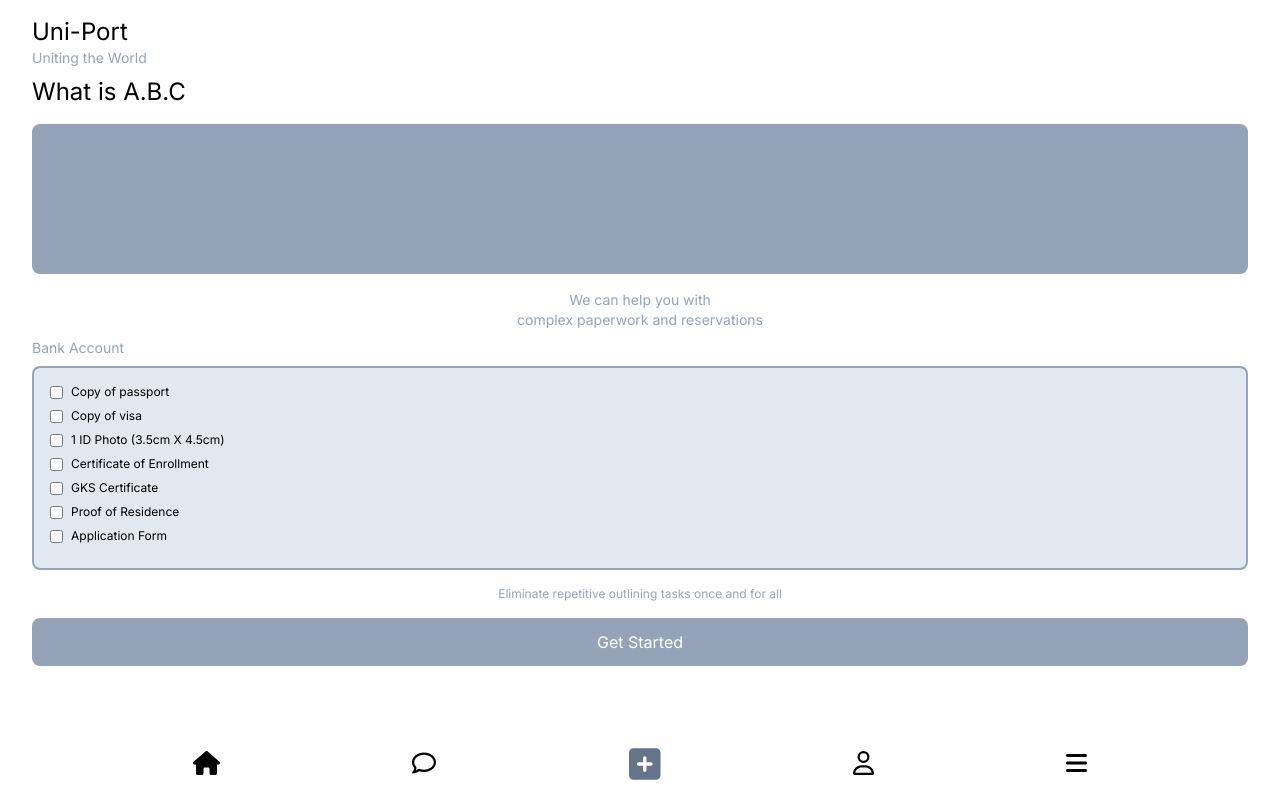
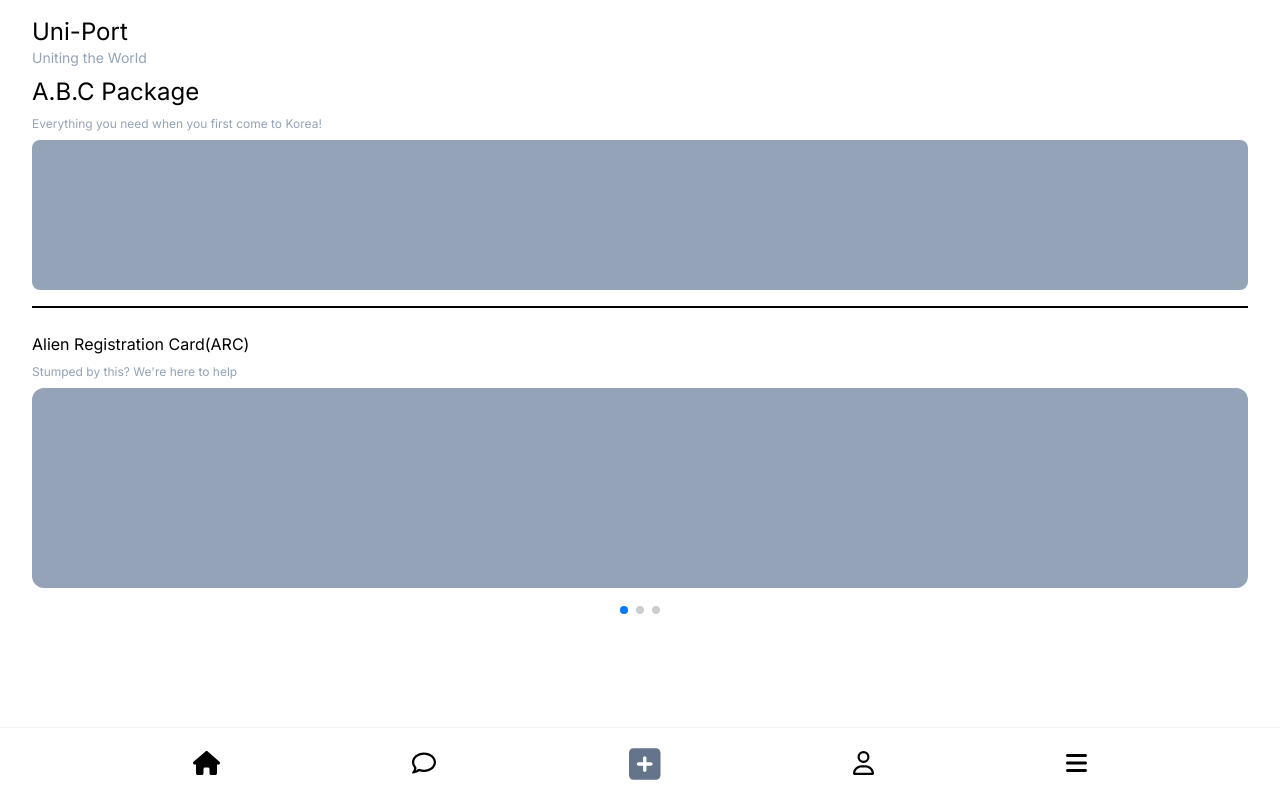
Before and after one commit to UniportOfficial/web_client, a Next.js app: page /service in a window 1280 px wide. Built offline with nearby package versions, Linux system fonts and the light colour scheme.

Commit message:
feat: add Service main page

```diff
--- a/src/app/service/page.tsx
+++ b/src/app/service/page.tsx
@@ -2,25 +2,24 @@ import Navigation from "@/components/navigation/Navigation";
 import IntroCarousel from '@/components/service/IntroCarousel';
 import ChecklistCarousel from "@/components/service/ChecklistCarousel";
 import BrandLogo from "@/components/service/BrandLogo";
+import ServiceCarousel from "@/components/service/ServiceCarousel";
 
-export default function Main(){
+export default function Service(){
     return(
         <main>
             <section className="px-8 py-4">
                 <BrandLogo></BrandLogo>
                 <div className="content-container py-2">
-                    <h1 className="text-2xl">What is A.B.C</h1>
-                    <IntroCarousel></IntroCarousel>
-                    <div className="catchphrase text-center text-sm text-slate-400">
-                        <p>We can help you with</p>
-                        <p>complex paperwork and reservations</p>
+                    <h1 className="text-2xl mb-2">A.B.C Package</h1>
+                    <div className="catchphrase text-xs text-slate-400 mb-2">
+                        <p>Everything you need when you first come to Korea!</p>
                     </div>
+                    <IntroCarousel className="mb-2"></IntroCarousel>
                 </div>
-                <ChecklistCarousel/>
-                <div className="catchphrase py-4 text-center text-xs text-slate-400">
-                    <p>Eliminate repetitive outlining tasks once and for all</p>
+                <div className="border-t-2 border-black mb-6"/>
+                <div className="service-container">
+                    <ServiceCarousel></ServiceCarousel>
                 </div>
-                <button className="w-full h-12 rounded-lg bg-slate-400 text-white">Get Started</button>
             </section>
             <div className="navgiation-wrapper mb-20"></div>
             <Navigation/>
--- a/src/components/navigation/Navigation.tsx
+++ b/src/components/navigation/Navigation.tsx
@@ -1,5 +1,6 @@
 'use client'
 
+import Link from "next/link";
 import { FontAwesomeIcon } from "@fortawesome/react-fontawesome"
 import { faHome, faComment, faPlusSquare, faUser, faBars } from "@fortawesome/free-solid-svg-icons"
 import {
@@ -9,24 +10,26 @@ import {
 
 export default function Navigation(){
     return(
-        <nav className="fixed bottom-0 py-4 nav-wrapper w-full flex justify-evenly items-center bg-white z-50">
-            <div className="text-center text-2xl">
-                <button><FontAwesomeIcon icon={faHome}/></button>
-            </div>
-            <div className="text-center text-2xl">
+        <nav className="nav-wrapper fixed bottom-0 py-4 w-full border-t border-slate-100 bg-white z-50">
+            <ul className="w-full flex justify-evenly items-center">
+                <li className="text-center text-2xl">
+                    <Link href="/service"><FontAwesomeIcon icon={faHome}/></Link>
+                </li>
+                <li className="text-center text-2xl">
                     <button><FontAwesomeIcon icon={faCommentRegular}/></button>
-            </div>
-            <div className="slider text-4xl text-slate-500">
+                </li>
+                <li className="slider text-4xl text-slate-500">
                     <button>
                         <FontAwesomeIcon icon={faPlusSquare}/>
                     </button>
-            </div>
-            <div className="text-center text-2xl">
+                </li>
+                <li className="text-center text-2xl">
                     <button><FontAwesomeIcon icon={faUserReuglar}/></button>
-            </div>
-            <div className="text-center text-2xl">
+                </li>
+                <li className="text-center text-2xl">
                     <button><FontAwesomeIcon icon={faBars}/></button>
-            </div>
+                </li>
+            </ul>
         </nav>
     )
 }
--- a/src/components/service/IntroCarousel.tsx
+++ b/src/components/service/IntroCarousel.tsx
@@ -4,10 +4,10 @@ import { Swiper, SwiperSlide } from 'swiper/react';
 import { Autoplay } from 'swiper/modules';
 import 'swiper/css';
 
-export default function IntroCarousel (){
+export default function IntroCarousel ({className}: {className?:string}){
     return (
         <Swiper
-            className="my-4 w-full"
+            className={`w-full ${className}`}
             spaceBetween={10}
             loop={true}
             autoplay={{
--- /dev/null
+++ b/src/components/service/ServiceCarousel.tsx
@@ -0,0 +1,52 @@
+'use client'
+
+import { Swiper, SwiperSlide } from 'swiper/react';
+import { Pagination } from 'swiper/modules';
+import 'swiper/css'
+import 'swiper/css/pagination';
+
+export default function ServiceCarousel() {
+    return(
+        <section>
+            <Swiper
+                className='mb-2'
+                spaceBetween={10}
+                // pagination={true}
+                pagination={{
+                    el:".service-pagination",
+                }}
+                modules={[Pagination]}
+            >
+                <SwiperSlide>
+                    <SlideItem
+                        title="Alien Registration Card(ARC)"
+                        notice="Stumped by this? We're here to help"
+                    />
+                </SwiperSlide>
+                <SwiperSlide>
+                    <SlideItem
+                        title="Bank"
+                        notice="Need to create a bank account but don't know how?"
+                    />
+                </SwiperSlide>
+                <SwiperSlide>
+                    <SlideItem
+                        title="Cellphone"
+                        notice="Fastest way to get a phonenumber"
+                    />
+                </SwiperSlide>
+            </Swiper>
+            <div className="service-pagination text-center"></div>
+        </section>
+    )
+}
+
+function SlideItem({title, notice}: {title:string, notice:string}){
+    return(
+        <div className="item w-full rounded-xl">
+            <h2 className="text-md mb-2">{title}</h2>
+            <p className="text-xs text-slate-400 mb-2">{notice}</p>
+            <div className="w-full h-[200px] rounded-xl bg-slate-400"></div>
+        </div>
+    )
+}
```
Lines whose indentation alone changed are shown as unchanged.
